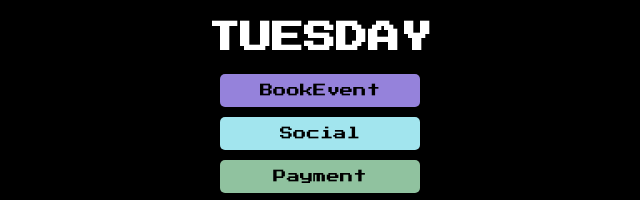
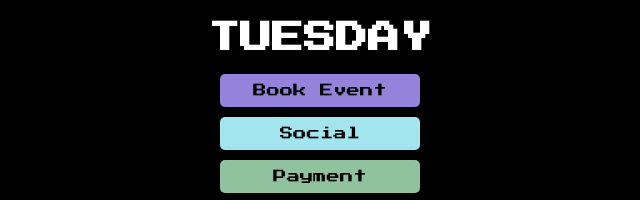
Before and after one commit to EthanBosen/tuesdaydubs, a website: page public/index.html in a window 1280 px wide. Shown: the part 173-373 px from the top of the page, 320-960 px from the left. Drawn offline with Linux system fonts and the light colour scheme.

Commit message:
space between Book-Event

```diff
--- a/public/index.html
+++ b/public/index.html
@@ -83,7 +83,7 @@
             </video>
         </div>
         <h1>TUESDAY</h1>
-        <button class="button Booking" onclick="openBooking()">BookEvent</button>
+        <button class="button Booking" onclick="openBooking()">Book Event</button>
         <button class="button Social" onclick="openSocial()">Social</button>
         <button class="button Payment" onclick="openPayment()">Payment</button>
         <button class="button Merch" onclick="openMerch()">Merch</button>
```
